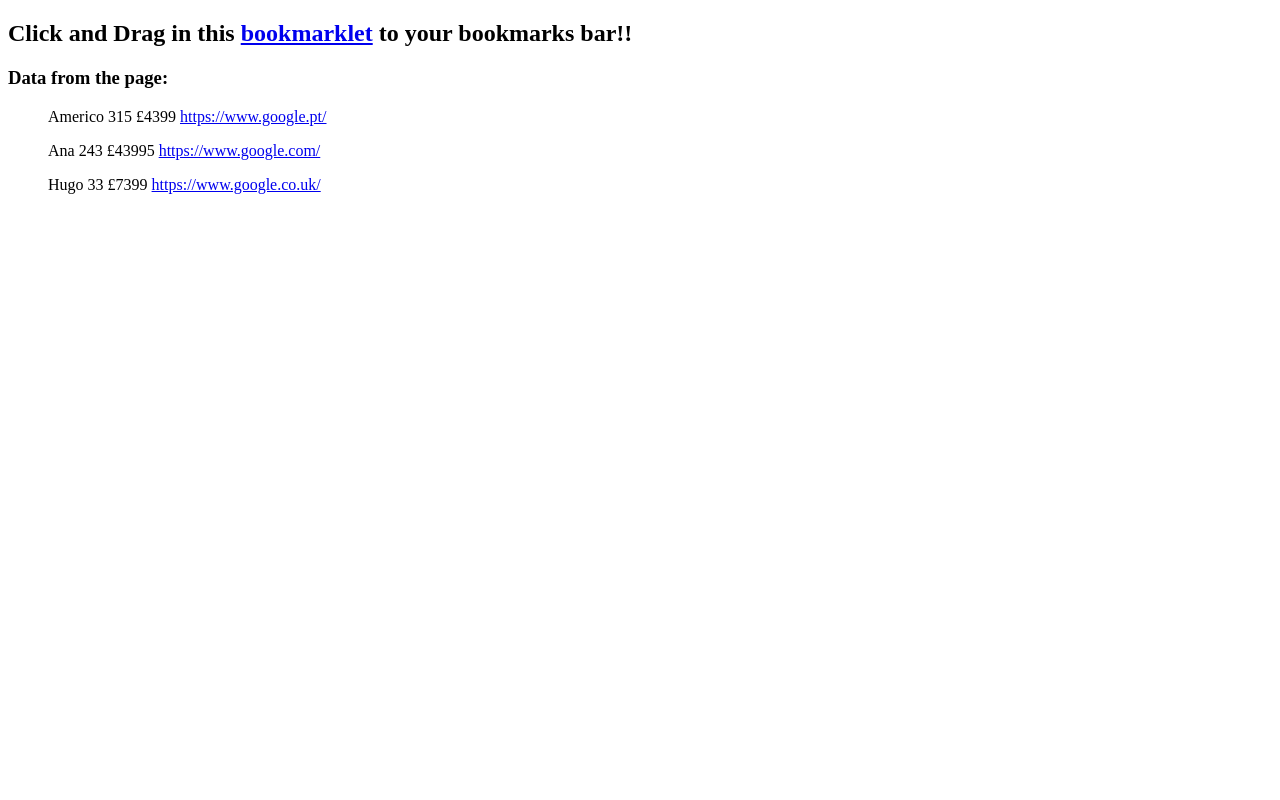
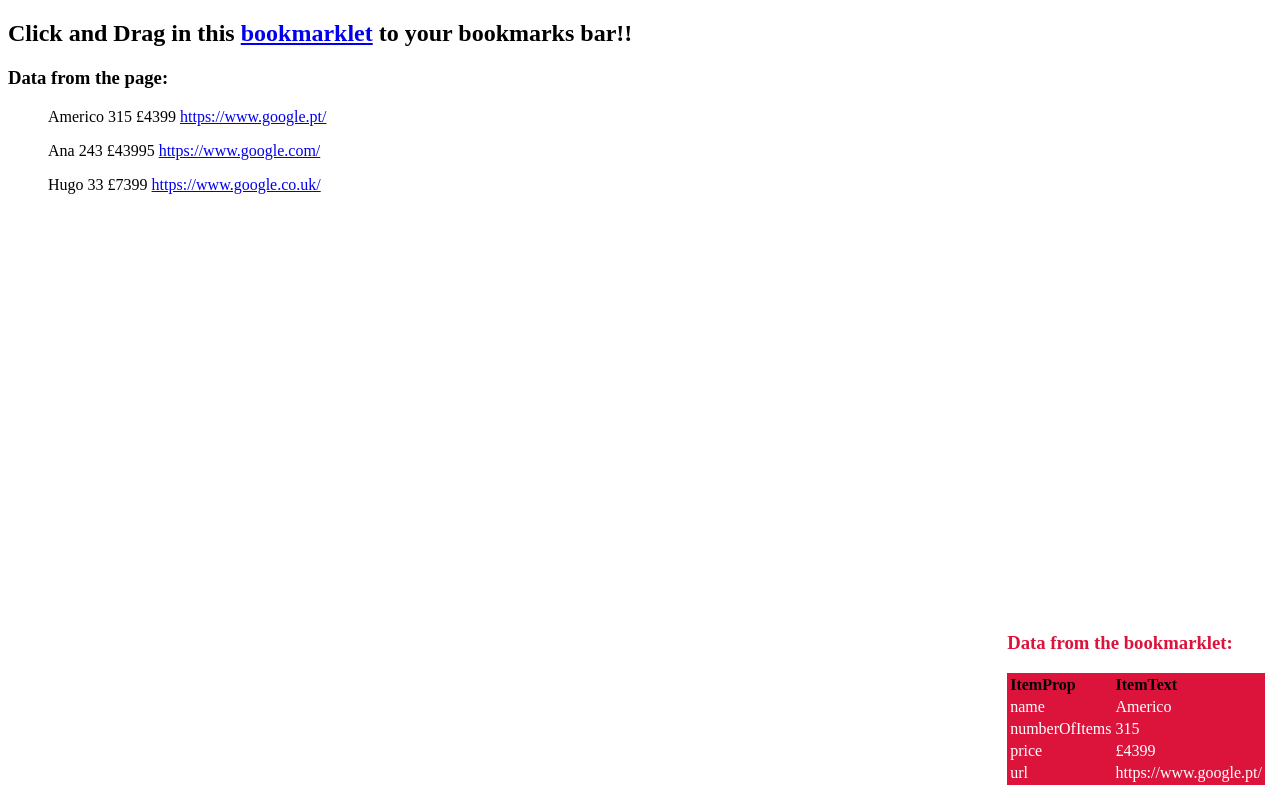
Before and after one commit to atafs/fed-html-snippets, a plain HTML site: page index.html in a window 1280 px wide. Drawn offline with Linux system fonts and the light colour scheme.

Commit message:
bug: get the table at the bottom of the page

```diff
--- a/index.html
+++ b/index.html
@@ -34,5 +34,31 @@
       </div>
     </ul>
     <div id="table"></div>
+
+    <script type="text/javascript">
+      var divDOM, descendents, item, table;
+      var items = [];
+      divDOM = document.getElementsByTagName('div');
+      descendents = divDOM[0].getElementsByTagName('*');
+      for(var i = 0; i < descendents.length; i++) {
+        item = {
+          prop: descendents[i].getAttribute('itemprop'),
+          text: descendents[i].textContent
+        }
+        items.push(item);
+      }
+      console.log(items);
+      table = "<div style=\"position: absolute; bottom: 0; right: 0; padding-bottom: 15px; padding-right: 15px;\"><br/><h3 style=\"color: crimson;\">Data from the bookmarklet:</h3><table align=right style=\"background: crimson; color: black;\"><tr><th align=left>ItemProp</th><th align=left>ItemText</th></tr>";
+      items.map( function(item) {
+        table += "<tr style=\"color: white;\">";
+        table += "<td align=left>" + item.prop + "</td>";
+        table += "<td align=left>" + item.text + "</td>";
+        table += "</tr>";
+      });
+      table += "</table></div>";
+      console.log(table);
+      document.getElementById('table').innerHTML = table;
+    </script>
+
   </body>
 </html>
```
